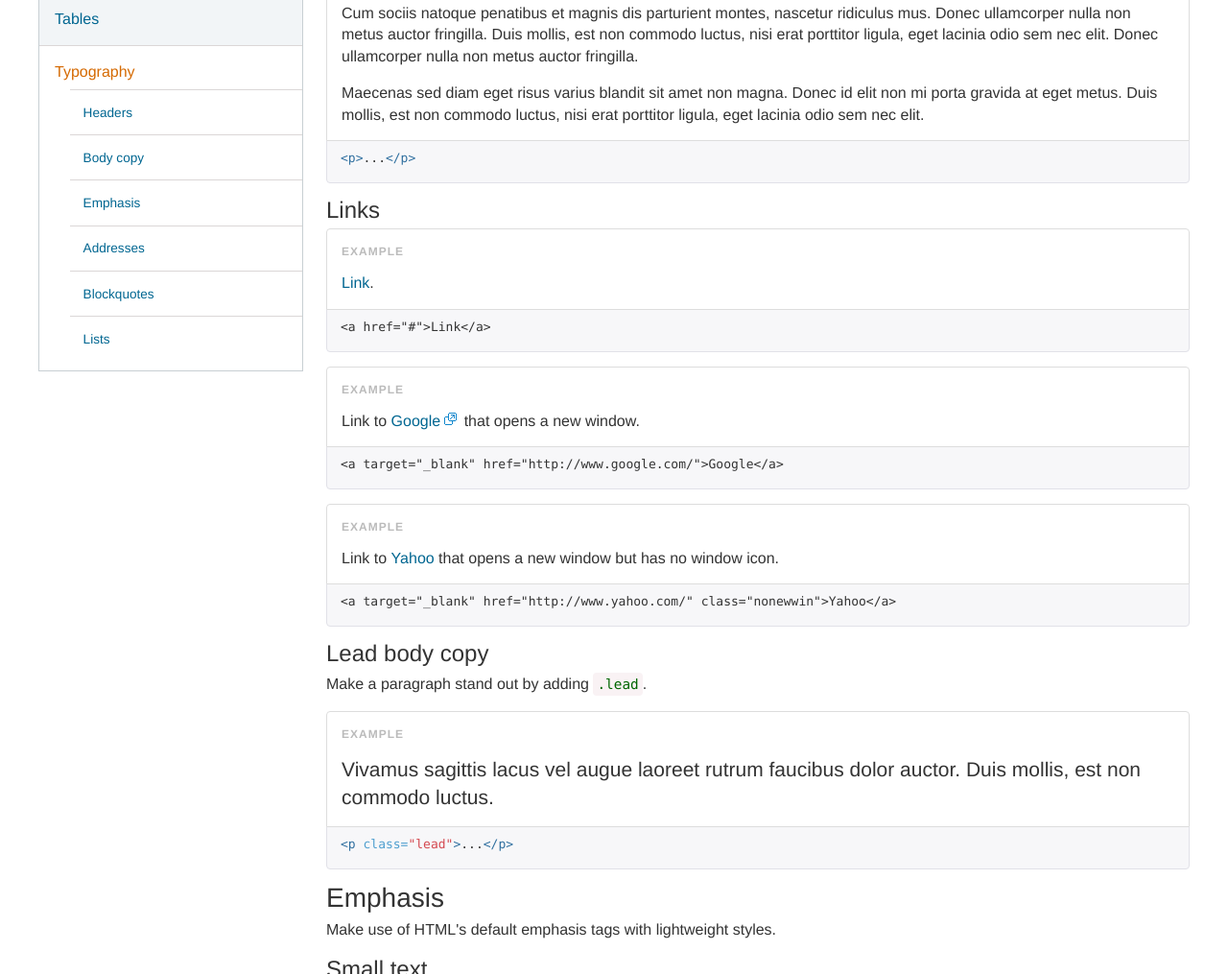
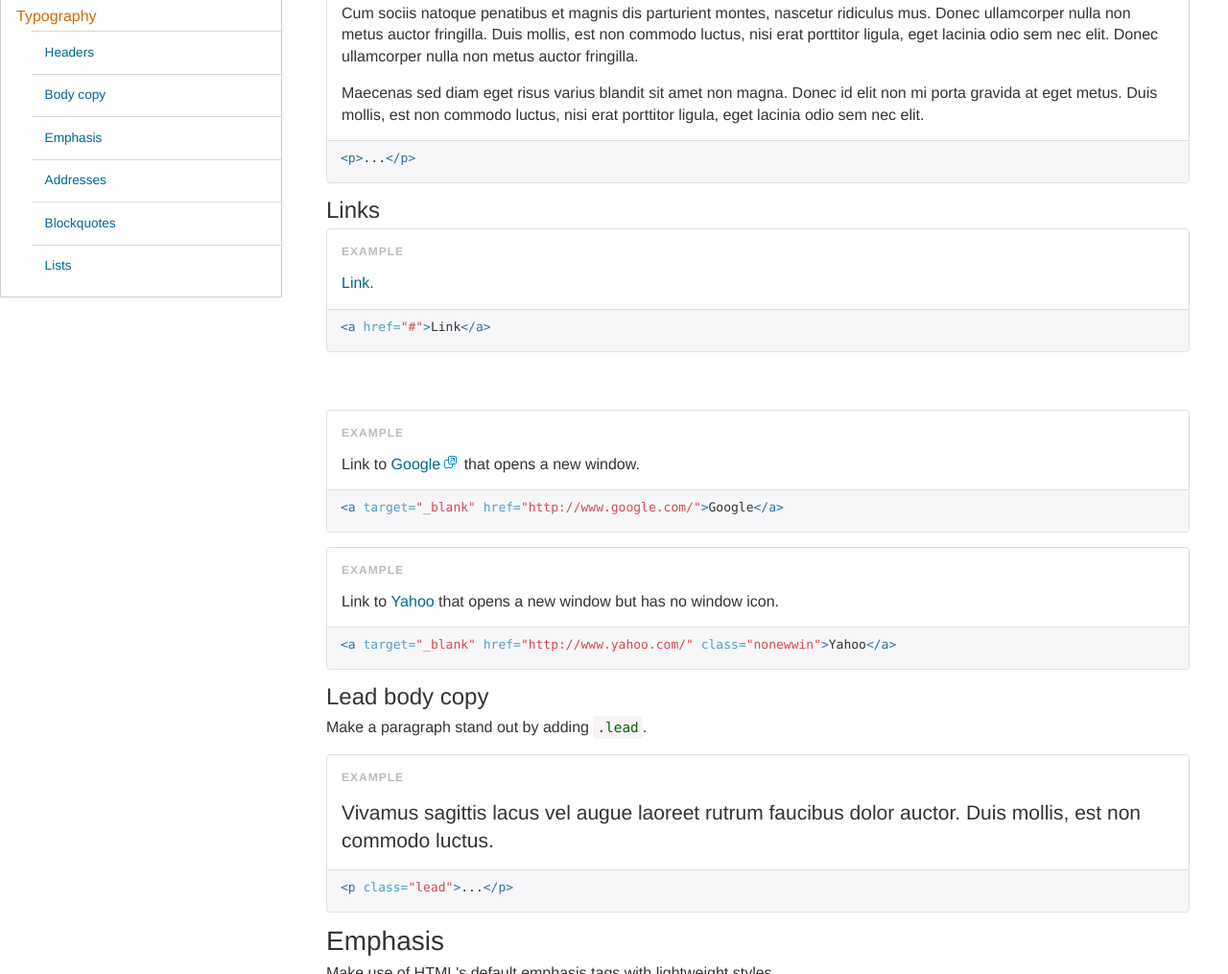
Before and after one commit to misteroh/ucsd-decorator, a website: page app/docs/typography.html in a window 1280 px wide. Shown: the part 1164-2179 px from the top of the page at 96% size. Drawn offline with nearby package versions, Linux system fonts and the light colour scheme; a script that the page names is missing; files whose address does not match are found by name.

Commit message:
formatted progress bars and typography to add color into code bits

```diff
--- a/app/docs/typography.html
+++ b/app/docs/typography.html
@@ -225,7 +225,7 @@
     <p><a href="#">Link</a>.</p>
 </div>
 <div class="highlight">
-    <pre><code class="html">&lt;a href="#"&gt;Link&lt;/a&gt;</code></pre>
+    <pre><code class="html"><span class="nt">&lt;a</span><span class="na"> href=</span><span class="s">"#"</span><span class="nt">&gt;</span>Link<span class="nt">&lt;/a&gt;</span></code></pre></div>
 </div>
 
 
@@ -233,7 +233,7 @@
     <p>Link to&#160;<a href="http://www.google.com/" target="_blank">Google</a>&#160;that opens a new window.</p>
 </div>
 <div class="highlight">
-    <pre><code class="html">&lt;a target="_blank" href="http://www.google.com/"&gt;Google&lt;/a&gt;</code></pre>
+    <pre><code class="html"><span class="nt">&lt;a</span><span class="na"> target=</span><span class="s">"_blank"</span><span class="na"> href=</span><span class="s">"http://www.google.com/"</span><span class="nt">&gt;</span>Google<span class="nt">&lt;/a&gt;</span></code></pre>
 </div>
 
 <div class="bs-example">
@@ -241,7 +241,7 @@
         window but has no window icon.<br/>
 </div>
 <div class="highlight">
-    <pre><code class="html">&lt;a target="_blank" href="http://www.yahoo.com/" class="nonewwin"&gt;Yahoo&lt;/a&gt;</code></pre>
+    <pre><code class="html"><span class="nt">&lt;a</span><span class="na"> target=</span><span class="s">"_blank"</span><span class="na"> href=</span><span class="s">"http://www.yahoo.com/"</span><span class="na"> class=</span><span class="s">"nonewwin"</span><span class="nt">&gt;</span>Yahoo<span class="nt">&lt;/a&gt;</span></code></pre>
 </div>
 
 
@@ -710,8 +710,7 @@
 
 <h4>Horizontal description</h4>
 
-<p>Make terms and descriptions in <code>&lt;dl&gt;</code> line up side-by-side. Starts off stacked like default <code>
-    &lt;dl&gt;</code>s, but when the navbar expands, so do these.</p>
+<p>Make terms and descriptions in <code>&lt;dl&gt;</code> line up side-by-side. Starts off stacked like default <code>&lt;dl&gt;</code>s, but when the navbar expands, so do these.</p>
 
 <div class="bs-example">
     <dl class="dl-horizontal">
```
Also changed, not shown: app/docs/progress_bars.html (+1 -1 lines).
